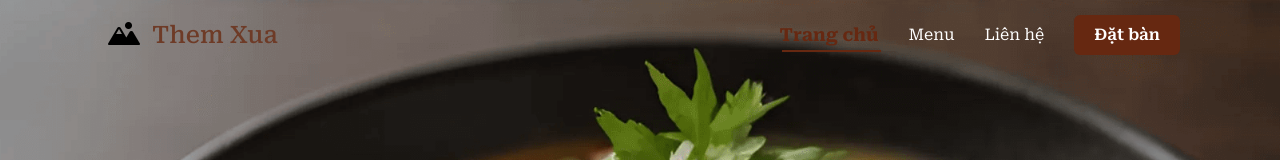
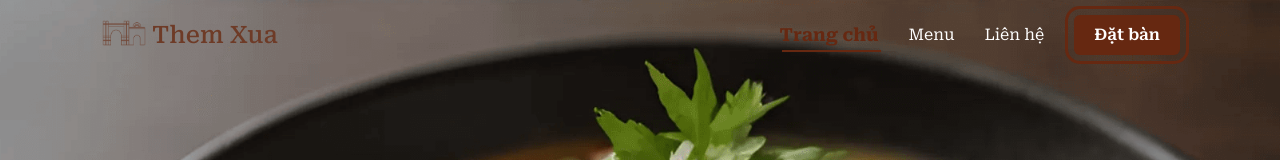
Before and after one commit to LJFamily2/NextJS_ThemXua, a Next.js app in the folder themxua/frontend/: page / in a window 1280 px wide. Shown: the top 160 px of the page. Built offline with nearby package versions, Linux system fonts and the light colour scheme.

Commit message:
Refactor code structure for improved readability and maintainability

```diff
--- a/themxua/frontend/app/components/ThemXuaHeader.tsx
+++ b/themxua/frontend/app/components/ThemXuaHeader.tsx
@@ -51,17 +51,17 @@ const ThemXuaHeader = () => {
     >
       <nav className="flex items-center justify-between px-4 md:px-8 lg:px-[100px] h-[70px]">
         {/* Logo Section */}
-        <Link href="/" className="flex items-center gap-1 group">
-          <div className="relative w-12 h-12 transition-transform duration-300 group-hover:scale-105">
+        <Link href="/" className="flex items-center gap-1 group z-40">
+          <div className="relative w-12 h-12 transition-transform duration-300 group-hover:scale-110 animate-[slideInRight_0.5s_ease-in] z-30">
             <Image
-              src="/images/logo.png"
+              src="/images/logoTransparentNauDo.png"
               alt="Them Xua Logo"
               fill
-              className="object-contain"
+              className="object-contain pb-1"
               priority
             />
           </div>
-          <span className="text-themxua-primary font-dm-serif text-2xl font-medium leading-none transition-colors duration-300 group-hover:text-themxua-secondary">
+          <span className="text-themxua-primary font-dm-serif text-2xl font-medium leading-none transition-colors duration-300 group-hover:text-themxua-secondary z-40">
             Them Xua
           </span>
         </Link>
@@ -88,11 +88,12 @@ const ThemXuaHeader = () => {
                 }`}
               />
             </Link>
-          ))}{' '}
+          ))}
+
           {/* Booking Button */}
           <Link
             href="/booking"
-            className={`text-white font-instrument font-semibold text-base leading-none px-5 py-2.5 rounded-md h-10 flex items-center justify-center transition-all duration-200 hover:shadow-lg hover:scale-105 active:scale-95 bg-[#662811] hover:outline hover:outline-2 hover:outline-[#662811] focus:outline focus:outline-2 focus:outline-[#662811] ${
+            className={`text-white font-instrument font-semibold text-base leading-none px-5 py-2.5 rounded-md h-10 flex items-center justify-center transition-all duration-200 hover:shadow-lg hover:scale-105 active:scale-95 bg-[#662811] hover:outline hover:outline-2 hover:outline-[#662811] focus:outline focus:outline-2 focus:outline-[#662811] animate-[wavy-outline_2s_ease-in-out_4] outline outline-[#662811] ${
               isActiveLink('/booking')
                 ? 'outline outline-2 outline-[#662811] outline-offset-2'
                 : 'hover:outline-offset-2 focus:outline-offset-2'
@@ -148,17 +149,21 @@ const ThemXuaHeader = () => {
             >
               {item.name}
             </Link>
-          ))}{' '}
-            <Link
+          ))}
+
+          {/* Booking Button */}
+          <Link
             href="/booking"
             onClick={() => setIsOpen(false)}
-            className={`text-white font-instrument font-semibold text-base leading-none px-5 py-2.5 rounded-md h-10 flex items-center justify-center transition-all duration-300 hover:brightness-75 w-fit ${
-              isActiveLink('/booking') ? 'outline outline-2 outline-[#662811] outline-offset-2' : ''
+            className={`text-white font-instrument font-semibold text-base leading-none px-5 py-2.5 rounded-md h-10 flex items-center justify-center transition-all duration-300 hover:brightness-75 w-fit  ${
+              isActiveLink('/booking')
+                ? 'outline outline-2 outline-[#662811] outline-offset-2'
+                : ''
             }`}
             style={{ backgroundColor: '#662811' }}
-            >
+          >
             Đặt bàn
-            </Link>
+          </Link>
         </div>
       </div>
 
--- a/themxua/frontend/app/globals.css
+++ b/themxua/frontend/app/globals.css
@@ -91,6 +91,27 @@ html {
   );
 }
 
+@keyframes slideInRight {
+  from {
+    transform: translateX(20px);
+    opacity: 0;
+  }
+  to {
+    transform: translateX(0);
+    opacity: 1;
+  }
+}
+
+@keyframes wavy-outline {
+  0%   { outline-offset: 6px; }
+  20%  { outline-offset: 0px; }
+  40%  { outline-offset: 6px; }
+  60%  { outline-offset: 0px; }
+  80%  { outline-offset: 6px; }
+  90%  { outline-offset: 0px; }
+  100%  { outline-offset: 6px; }
+}
+
 @media (min-width: 768px) {
   .bg-gradient-desktop {
     background: linear-gradient(
```
Also changed, not shown: themxua/frontend/public/images/logoTransparentNauDo.png (added).
